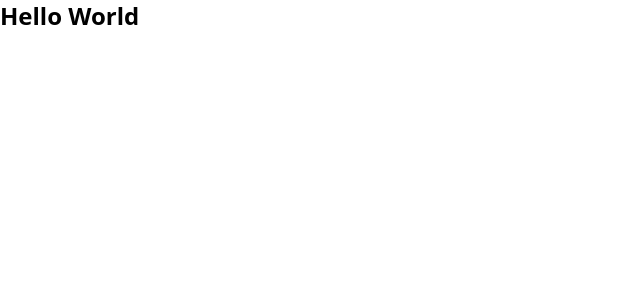
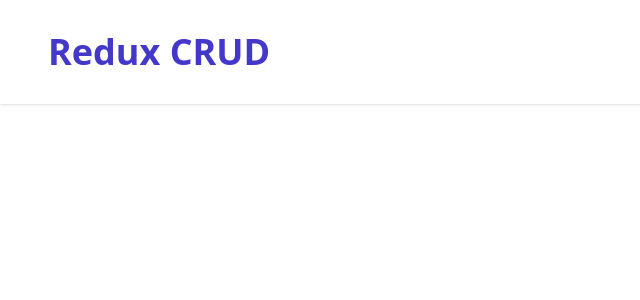
Before and after one commit to Cardozo1w/crud-redux, a React (Create React App) app: page / in a window 1280 px wide. Shown: the top 300 px of the page, without its empty margins (0-640 px from the left). Built offline with nearby package versions, Linux system fonts and the light colour scheme.

Commit message:
add header component

```diff
--- a/src/App.js
+++ b/src/App.js
@@ -1,9 +1,10 @@
 import './App.css';
+import { Header } from './components/Header';
 
 function App() {
   return (
     <section>
-      <h1 className='text-2xl font-black'>Hello World</h1>
+     <Header />
     </section>
   );
 }
--- /dev/null
+++ b/src/components/Header.jsx
@@ -0,0 +1,11 @@
+import React from "react";
+
+export const Header = () => {
+  return (
+    <div className="px-12 py-8 shadow text-4xl font-black">
+      <div className="max-w-7xl mx-auto">
+        <h1 className="text-indigo-700">Redux CRUD</h1>
+      </div>
+    </div>
+  );
+};
```
